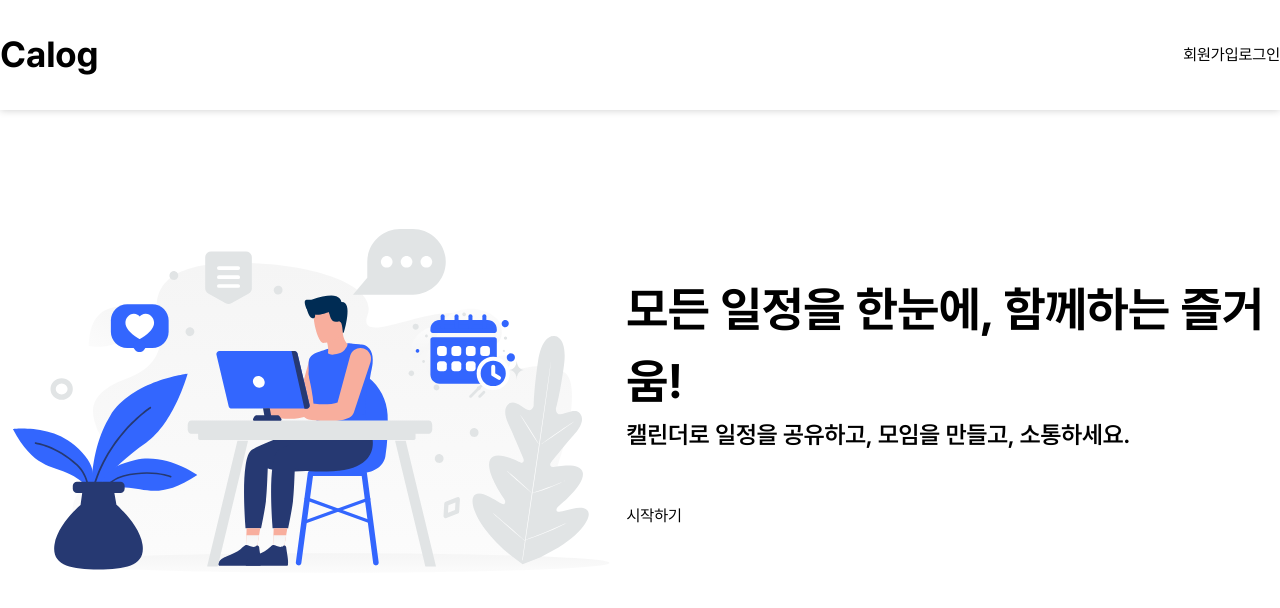
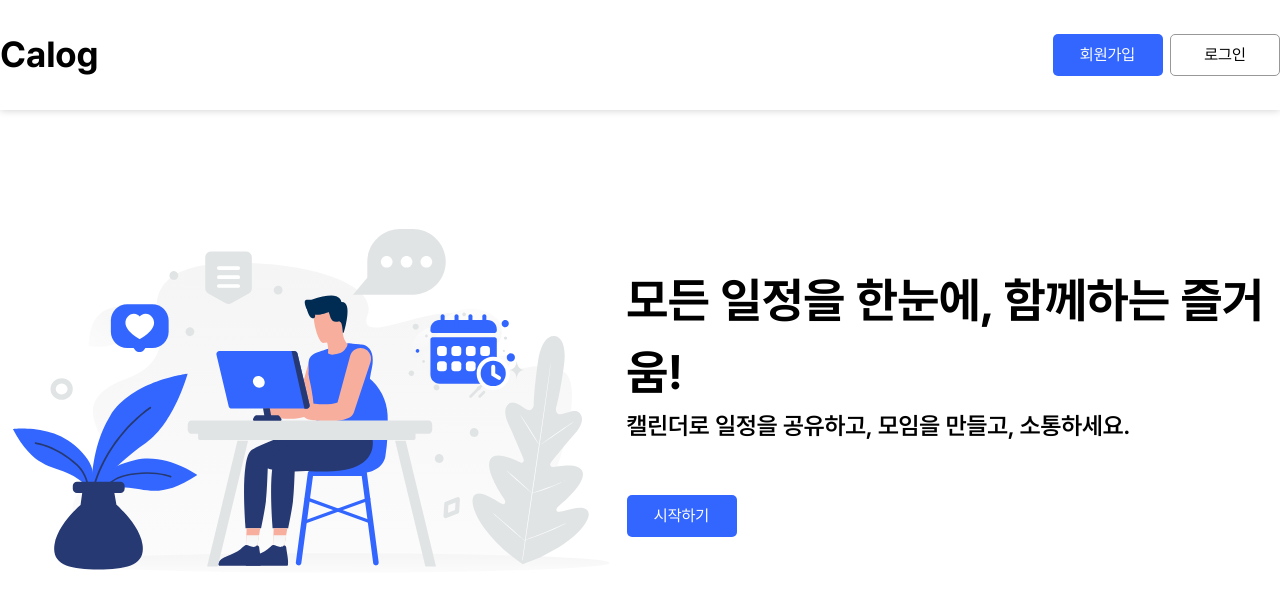
Before and after one commit to calog-project/calog-ui, a Next.js app: page / in a window 1280 px wide. Shown: the top 608 px of the page. Built offline with nearby package versions, Linux system fonts and the light colour scheme.

Commit message:
♻️ Refactor: 버튼 공통컴포넌트 적용

```diff
--- a/src/app/page.tsx
+++ b/src/app/page.tsx
@@ -6,6 +6,7 @@ import sectionOne from '../../public/images/section1.svg';
 import sectionSecond from '../../public/images/section2.svg';
 import sectionThird from '../../public/images/section3.svg';
 import AnimationSection from '@/components/AnimationSection/AnimationSection';
+import Button from '@/components/Button/Button';
 
 const Section = ({ children, className }: { children: ReactNode; className?: string }) => {
   const sectionClass = twMerge('mx-auto flex w-full gap-3 h-screen ' + className);
@@ -24,8 +25,9 @@ export default function Home() {
             <h1 className="text-[48px] font-bold">모든 일정을 한눈에, 함께하는 즐거움!</h1>
             <p className="text-[24px] font-semibold mb-[51px]">캘린더로 일정을 공유하고, 모임을 만들고, 소통하세요.</p>
 
-            {/* 버튼 공통컴포넌트 만든 후 적용 */}
-            <button>시작하기</button>
+            <Button buttonSize="normal" bgColor="blue">
+              시작하기
+            </Button>
           </div>
         </Section>
 
--- a/src/components/LandingHeader/LandingHeader.tsx
+++ b/src/components/LandingHeader/LandingHeader.tsx
@@ -1,4 +1,5 @@
 import Link from 'next/link';
+import Button from '../Button/Button';
 
 const LandingHeader = () => {
   return (
@@ -8,10 +9,14 @@ const LandingHeader = () => {
           Calog
         </Link>
 
-        <div>
+        <div className="flex gap-3">
           {/* 버튼 공통컴포넌트 만든 후 적용 */}
-          <button>회원가입</button>
-          <button>로그인</button>
+          <Button buttonSize="normal" bgColor="blue">
+            회원가입
+          </Button>
+          <Button buttonSize="normal" bgColor="white">
+            로그인
+          </Button>
         </div>
       </div>
     </header>
```
